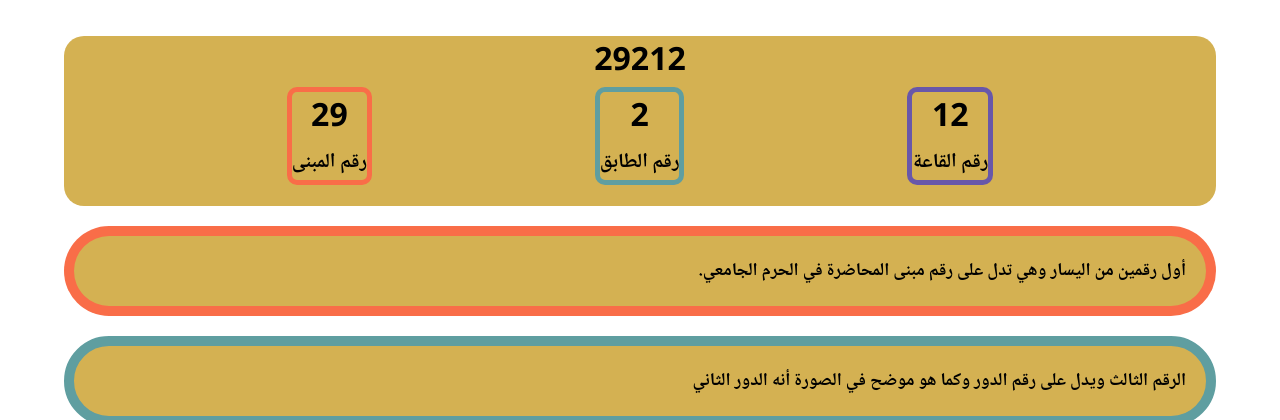
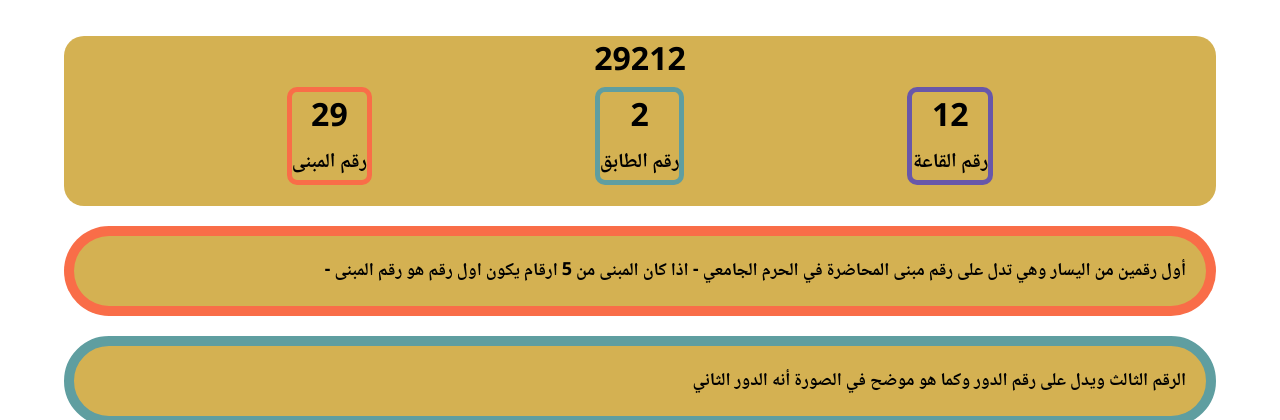
Before and after one commit to H-Bosaeed/CAPSTONE2, a PHP site: page /howtoknowclass.html in a window 1280 px wide. Shown: the part 541-961 px from the top of the page. Run offline with PHP 8.4, Linux system fonts and the light colour scheme; some web fonts are replaced.

Commit message:
last edit in howtoknowclass

```diff
--- a/CSS/howtoknowclass.css
+++ b/CSS/howtoknowclass.css
@@ -59,6 +59,7 @@
     position: absolute;
     top: 0;
 }
+
 .class-num span.building {
     /* background-color: #ff6347de; */
     border: 5px solid #ff6347de;
--- a/howtoknowclass.html
+++ b/howtoknowclass.html
@@ -74,7 +74,7 @@
                     </div>
                     <div class="class-num">
                         أول رقمين من اليسار وهي تدل على رقم مبنى
-                        المحاضرة في الحرم الجامعي.
+                        المحاضرة في الحرم الجامعي - اذا كان المبنى من 5 ارقام يكون اول رقم هو رقم المبنى -
                     </div>
                     <div class="class-num">
                         الرقم الثالث ويدل على رقم الدور وكما هو
```
